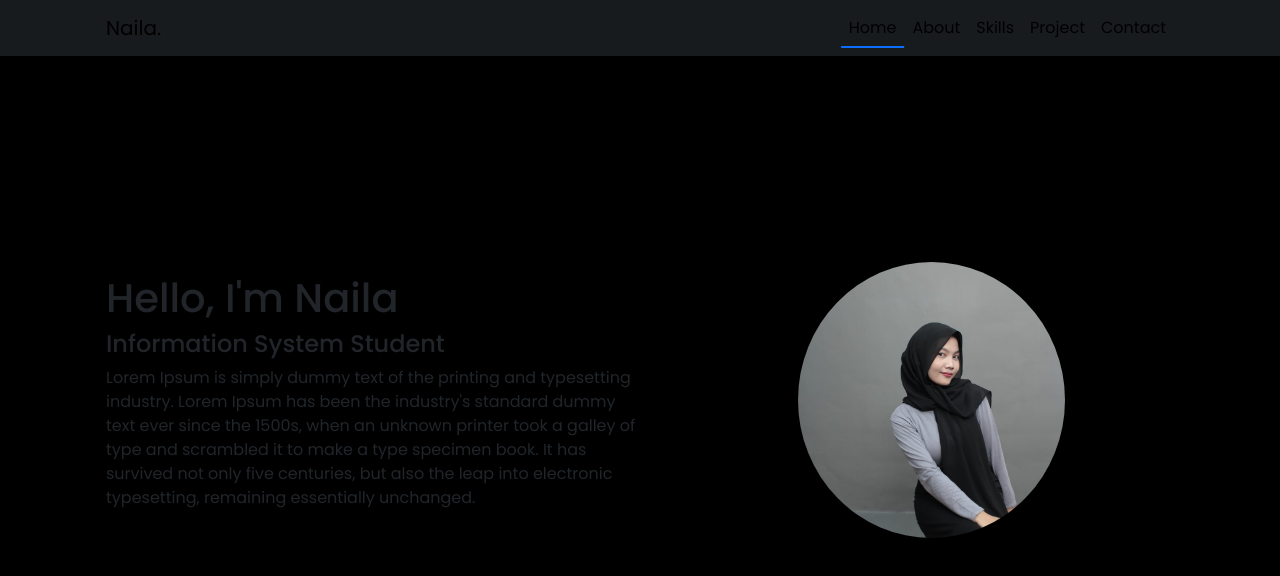
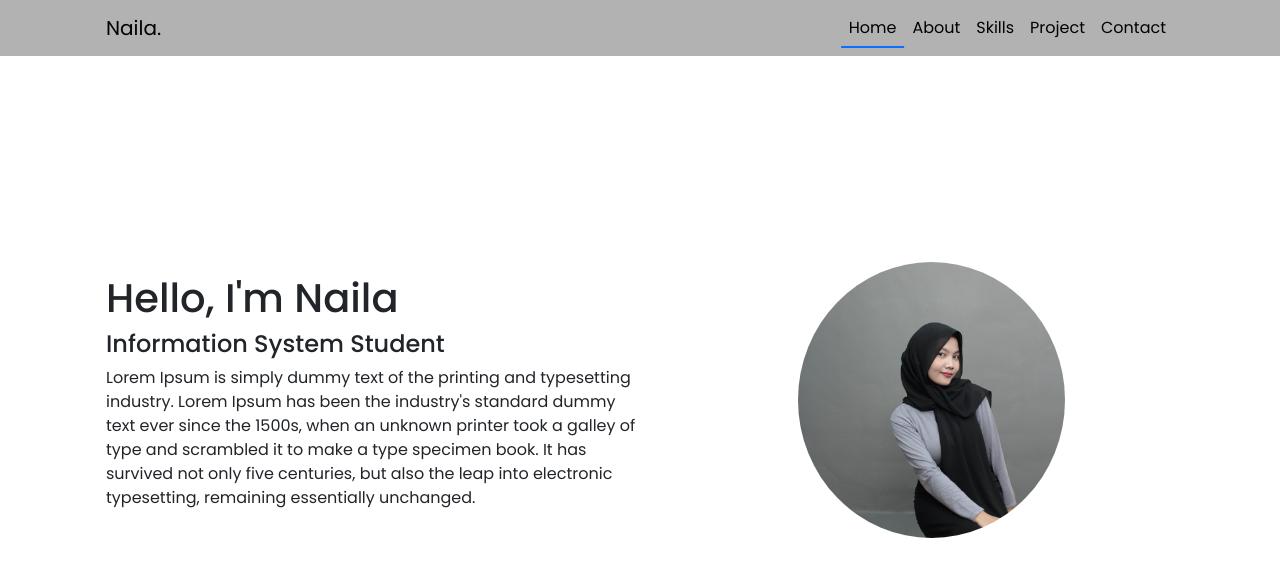
Before and after one commit to nailaanai00/portofolio, a plain HTML site: page index.html in a window 1280 px wide. Shown: the top 576 px of the page. Drawn offline with nearby package versions, Linux system fonts and the light colour scheme.

Commit message:
membuat bg blur pada navbar

```diff
--- a/index.html
+++ b/index.html
@@ -13,7 +13,7 @@
 </head>
 <body>
     <header>
-        <nav class="navbar navbar-expand-lg bg-dark text-white bg-opacity-75 fixed-top">
+        <nav class="navbar navbar-expand-lg fixed-top bg-blur text-white">
             <div class="container">
                 <a class="navbar-brand ms-4" href="#">Naila.</a>
                 <button class="navbar-toggler" type="button" data-bs-toggle="collapse" data-bs-target="#navbarNavAltMarkup" aria-controls="navbarNavAltMarkup" aria-expanded="false" aria-label="Toggle navigation">
--- a/style.css
+++ b/style.css
@@ -1,7 +1,14 @@
 body {
   font-family: 'Poppins', sans-serif;
-  background-color: black; /* Warna latar belakang */
+
 }
+
+.bg-blur {
+  background-color: rgba(0, 0, 0, 0.3);      /* transparan hitam */
+  backdrop-filter: blur(5px);              /* efek blur */
+  -webkit-backdrop-filter: blur(5px);      /* Safari */
+}
+
 /* Reset dan transisi */
 .nav-link {
   position: relative;
```
